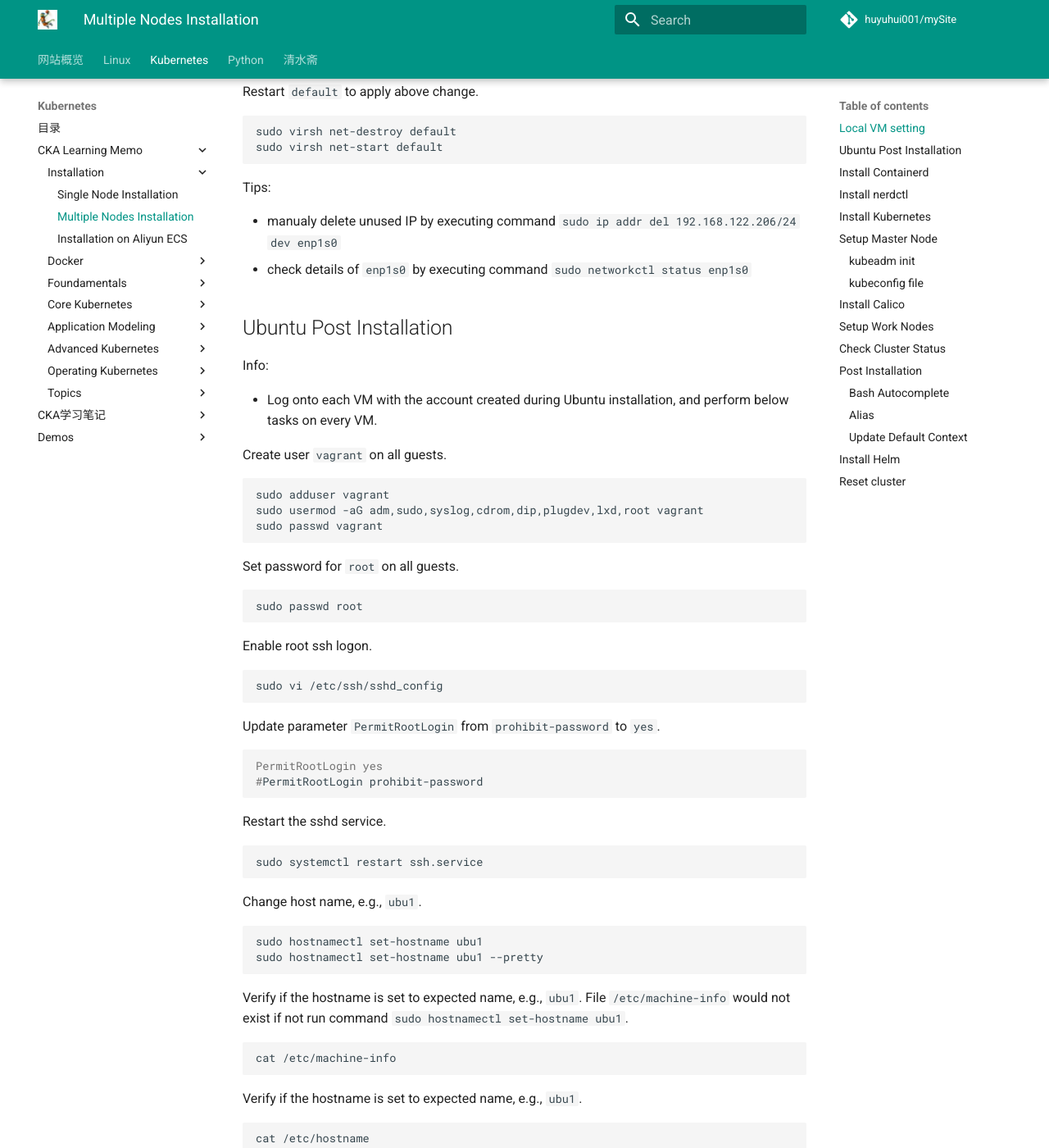
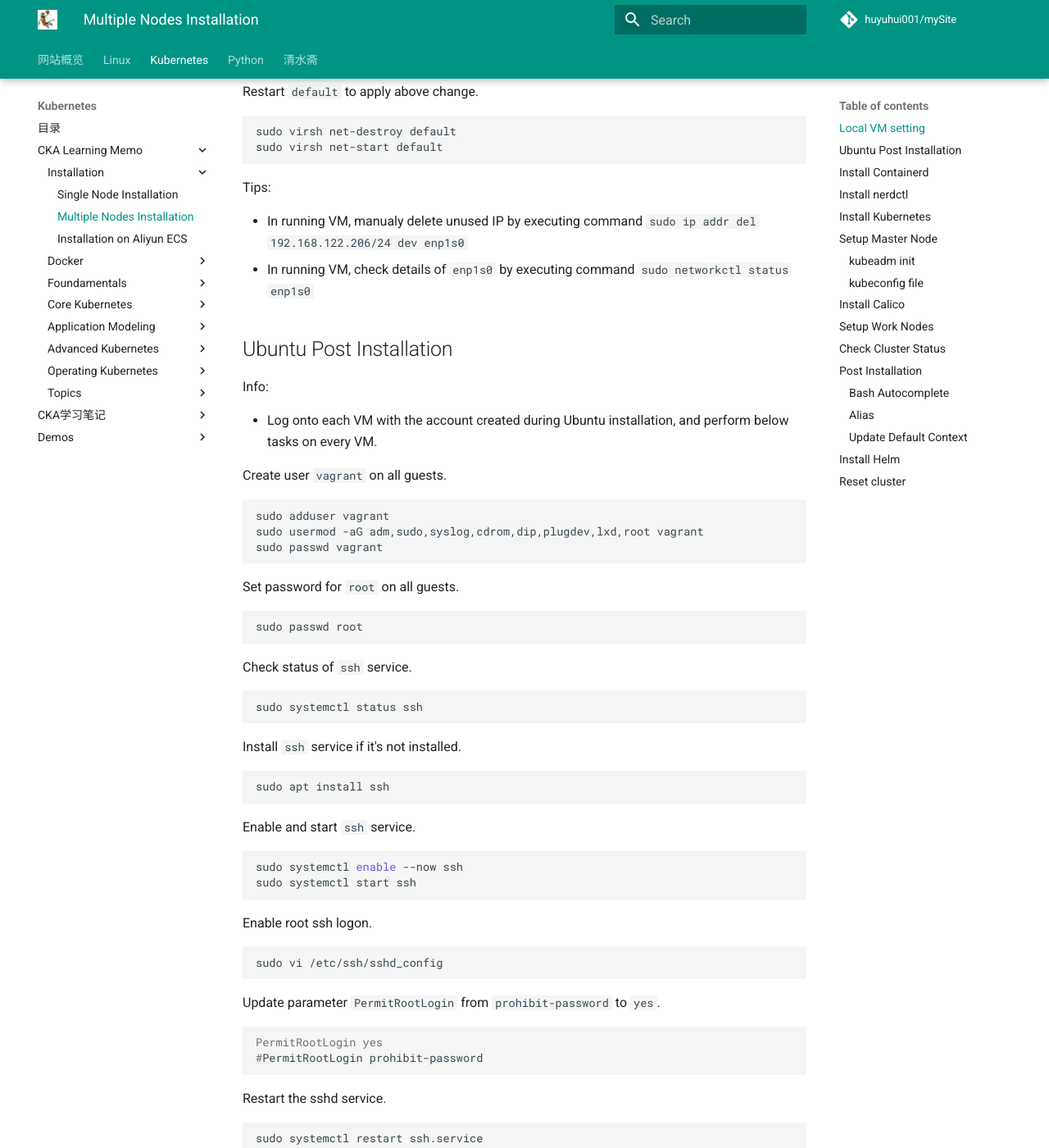
Before and after one commit to huyuhui001/mySite, an MkDocs documentation site: the page built from docs/k8s/cka_en/installation/multiple-local.md, in a window 1280 px wide and 1400 px high, scrolled down 1680 px. Shown: the whole window at 82% size. Built offline with MkDocs 1.6.1 and Material for MkDocs 9.7.7, drawn with Linux system fonts in a browser that asks for light colours; comment, search, counter and statistics services are not loaded.

Commit message:
Kubernetes

````diff
--- a/docs/k8s/cka_en/installation/multiple-local.md
+++ b/docs/k8s/cka_en/installation/multiple-local.md
@@ -93,8 +93,8 @@
 
 Tips:
 
-* manualy delete unused IP by executing command `sudo ip addr del 192.168.122.206/24 dev enp1s0`
-* check details of `enp1s0` by executing command `sudo networkctl status enp1s0`
+* In running VM, manualy delete unused IP by executing command `sudo ip addr del 192.168.122.206/24 dev enp1s0`
+* In running VM, check details of `enp1s0` by executing command `sudo networkctl status enp1s0`
 
 ## Ubuntu Post Installation
 
@@ -114,6 +114,25 @@
 
 ```bash
 sudo passwd root
+```
+
+Check status of `ssh` service.
+
+```bash
+sudo systemctl status ssh
+```
+
+Install `ssh` service if it's not installed.
+
+```bash
+sudo apt install ssh
+```
+
+Enable and start `ssh` service.
+
+```bash
+sudo systemctl enable --now ssh
+sudo systemctl start ssh
 ```
 
 Enable root ssh logon.
````
